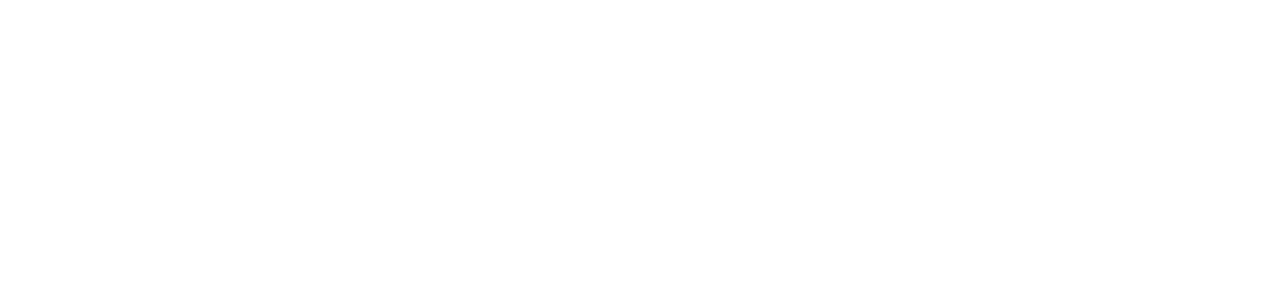
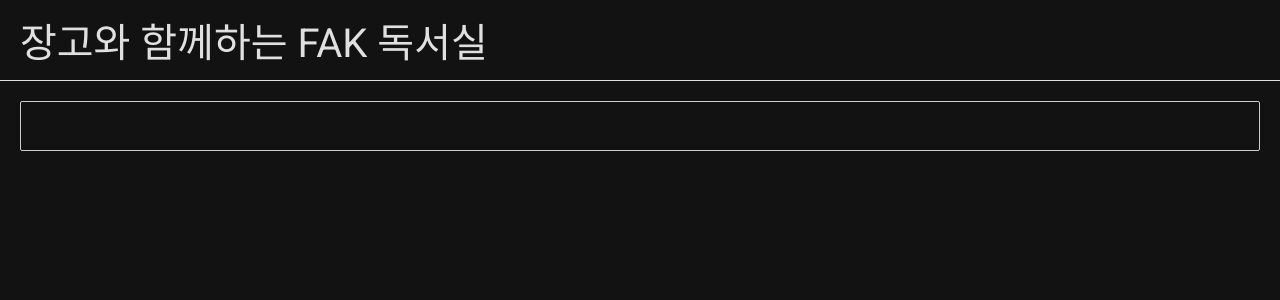
Before and after one commit to Blue-Hope/checkinout-svelte, a Svelte app: page / in a window 1280 px wide. Shown: the top 300 px of the page. Built offline with nearby package versions, Linux system fonts and the light colour scheme.

Commit message:
Add firebase

```diff
--- a/package.json
+++ b/package.json
@@ -27,6 +27,7 @@
     "typescript": "^4.0.0"
   },
   "dependencies": {
+    "firebase": "^9.6.2",
     "sirv-cli": "^1.0.0"
   }
 }
--- a/public/global.css
+++ b/public/global.css
@@ -1,3 +1,5 @@
+@import url("https://fonts.googleapis.com/css2?family=Noto+Sans+KR:wght@400;500;700&family=Roboto:wght@400;500;700&display=swap");
+
 html,
 body {
   position: relative;
@@ -6,11 +8,11 @@ body {
 }
 
 body {
-  color: #333;
+  background: #121212;
+  color: rgba(255, 255, 255, 0.87);
   margin: 0;
   box-sizing: border-box;
-  font-family: -apple-system, BlinkMacSystemFont, "Segoe UI", Roboto,
-    Oxygen-Sans, Ubuntu, Cantarell, "Helvetica Neue", sans-serif;
+  font-family: "Roboto", "Noto Sans KR", sans-serif;
 }
 
 a {
--- /dev/null
+++ b/src/components/molecules/SearchInput.svelte
@@ -0,0 +1,21 @@
+<script lang="ts">
+</script>
+
+<wrapper>
+  <input type="text" />
+</wrapper>
+
+<style>
+  wrapper {
+    display: flex;
+    width: 100%;
+    height: 60px;
+  }
+  input {
+    width: 100%;
+    background: #121212;
+    font-size: 20px;
+    font-weight: bold;
+    color: rgba(255, 255, 255, 0.87);
+  }
+</style>
--- a/src/components/organisms/Header.svelte
+++ b/src/components/organisms/Header.svelte
@@ -2,17 +2,25 @@
 </script>
 
 <wrapper>
-  <title>FAK</title>
+  <title>장고와 함께하는 FAK 독서실</title>
 </wrapper>
 
 <style>
   wrapper {
     display: flex;
+    align-items: center;
+    justify-content: flex-start;
+    padding-left: 20px;
+    padding-right: 20px;
+    padding-top: 10px;
+    padding-bottom: 10px;
     width: 100%;
     height: 60px;
+    border-bottom: 1px solid rgba(255, 255, 255, 0.87);
   }
 
   title {
-    font-size: 20px;
+    display: flex;
+    font-size: 40px;
   }
 </style>
--- /dev/null
+++ b/src/components/organisms/Search.svelte
@@ -0,0 +1,15 @@
+<script lang="ts">
+  import SearchInput from "../molecules/SearchInput.svelte";
+</script>
+
+<wrapper>
+  <SearchInput />
+</wrapper>
+
+<style>
+  wrapper {
+    display: flex;
+    width: 100%;
+    padding: 20px;
+  }
+</style>
--- a/src/components/views/Main.svelte
+++ b/src/components/views/Main.svelte
@@ -1,10 +1,18 @@
 <script lang="ts">
   import Layout from "../templates/Layout.svelte";
+  import Search from "../organisms/Search.svelte";
 </script>
 
-<Layout>
-  <div />
-</Layout>
+<wrapper>
+  <Layout />
+  <Search />
+</wrapper>
 
 <style>
+  wrapper {
+    display: flex;
+    width: 100%;
+    flex-wrap: wrap;
+    align-content: flex-start;
+  }
 </style>
```
Also changed, not shown: src/configs/firebase.ts (added, +13 -0 lines), 1 other file (tests, documents, lock files or other folders).
